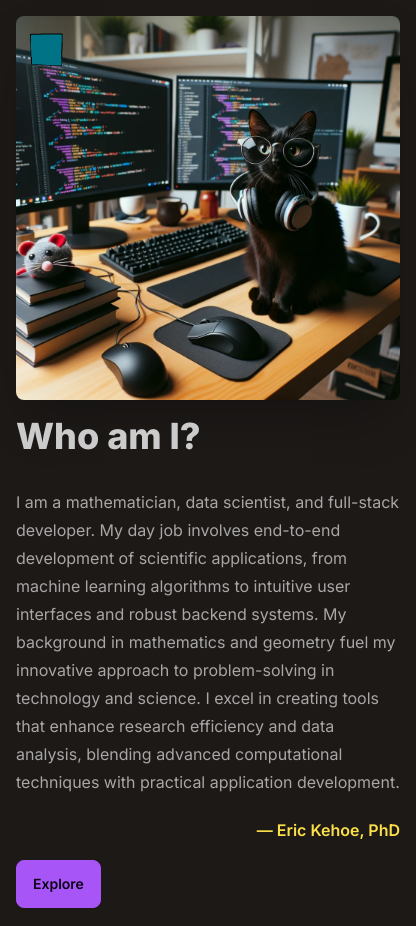
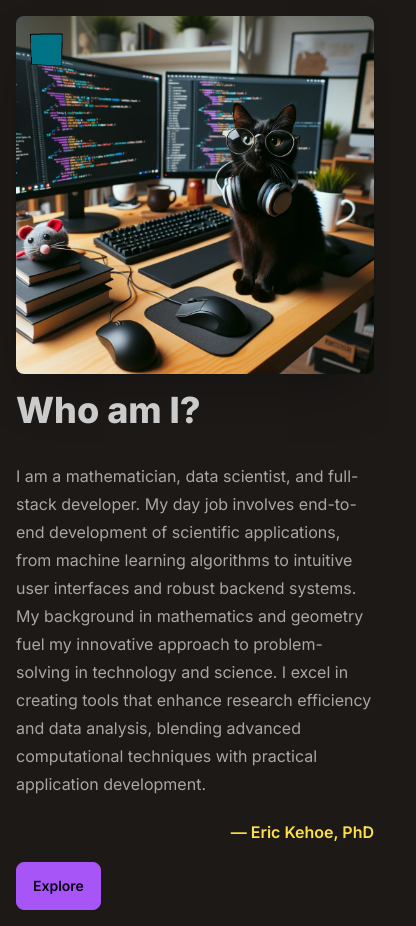
Before and after one commit to ekehoe32/portfolio, a Next.js app: page / in a window 390 px wide. Shown: the whole page, 416 px wide, since content can reach past the window. Built offline with nearby package versions, Linux system fonts and the light colour scheme.

Commit message:
fixed image overflowing viewport

```diff
--- a/app/layout.tsx
+++ b/app/layout.tsx
@@ -7,6 +7,7 @@ import { Viewport } from "next";
 export const viewport: Viewport = {
   width: "device-width",
   initialScale: 1,
+  maximumScale: 1,
   viewportFit: "cover",
 };
 
--- a/app/page.tsx
+++ b/app/page.tsx
@@ -5,13 +5,16 @@ export default function Home() {
   return (
     <main className="hero min-h-screen bg-base-100">
       <div className="hero-content flex-col lg:flex-row-reverse">
+        <div className="w-full md:w-1/2 lg:w-1/3 max-w-sm ">
           <Image
             src="/background.png"
-          className="max-w-sm rounded-lg shadow-2xl"
             alt="Background image of a black cat on a computer."
+            className="rounded-lg shadow-2xl"
             width={500}
             height={500}
+            layout="responsive"
           />
+        </div>
         <div>
           <article className="prose lg:prose-xl mb-4">
             <h1>Who am I?</h1>
```
Lines whose indentation alone changed are shown as unchanged.
